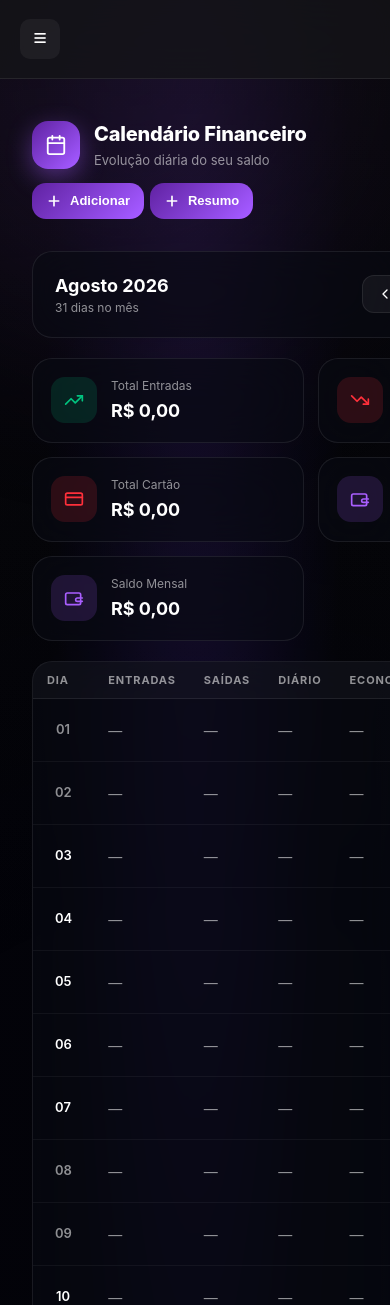
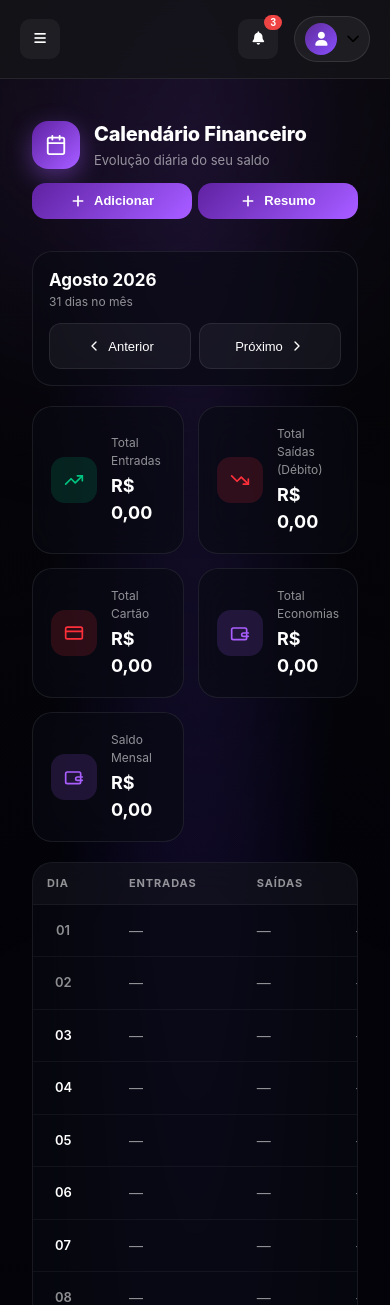
Before and after one commit to Silvaskrtt/ledger, a Django app: page /calendar/ in a window 390 px wide. Shown: the top 1305 px of the page. Run offline with Django 5.2, Linux system fonts and the light colour scheme; the visitor is signed in with stand-in values (Sample User, id 1); data comes from the database, SQL or seed files in the repository; data that the repository does not hold is empty; parts of the project's set-up code (start-up, migrations or seed data) failed here and were passed over.

Commit message:
fix: ajustando a responsividades da pages calendar e reports para dispositivos moveis menores.

```diff
--- a/static/css/pages/calendar.css
+++ b/static/css/pages/calendar.css
@@ -35,6 +35,8 @@ body {
     max-width: 1400px;
     margin: 0 auto;
     padding: 40px 24px 80px;
+    min-width: 0;
+    width: 100%;
 }
 
 .muted {
@@ -46,6 +48,10 @@ body {
 }
 
 /* Header */
+.main-content {
+    min-width: 0;
+}
+
 .topbar {
     display: grid;
     grid-template-columns: minmax(0, 1fr) auto;
@@ -153,6 +159,7 @@ body {
     gap: 12px;
     padding: 20px 22px;
     margin-bottom: 20px;
+    min-width: 0;
 }
 
 .month-nav h2 {
@@ -164,6 +171,10 @@ body {
 .nav-btns {
     display: flex;
     gap: 8px;
+}
+
+.nav-btns .ghost-btn {
+    min-height: 44px;
 }
 
 /* Stats */
@@ -246,10 +257,12 @@ body {
 
 .table-scroll {
     overflow-x: auto;
+    -webkit-overflow-scrolling: touch;
 }
 
 table {
     width: 100%;
+    min-width: 760px;
     border-collapse: collapse;
     font-size: 14px;
 }
@@ -280,6 +293,9 @@ tbody tr:hover {
 
 td {
     padding: 12px 20px;
+    min-height: 48px;
+    white-space: nowrap;
+    vertical-align: middle;
 }
 
 .day-badge {
@@ -522,9 +538,34 @@ td {
         padding: 24px 16px 60px;
     }
 
+    .month-nav {
+        align-items: stretch;
+        padding: 16px;
+    }
+
+    .month-nav > div:first-child {
+        min-width: 0;
+    }
+
+    .month-nav h2 {
+        font-size: 17px;
+    }
+
+    .nav-btns {
+        width: 100%;
+    }
+
+    .nav-btns .ghost-btn {
+        flex: 1;
+        justify-content: center;
+        min-width: 0;
+        min-height: 46px;
+        padding: 10px 8px;
+    }
+
     th,
     td {
-        padding: 10px 14px;
+        padding: 12px 14px;
     }
 }
 
@@ -558,6 +599,12 @@ td {
     .topbar-actions {
         justify-content: flex-start;
         width: 100%;
+    }
+
+    .topbar-actions .btn-primary {
+        flex: 1;
+        justify-content: center;
+        min-width: 0;
     }
 }
 
```
Also changed, not shown: static/css/pages/reports.css (+104 -6 lines).
